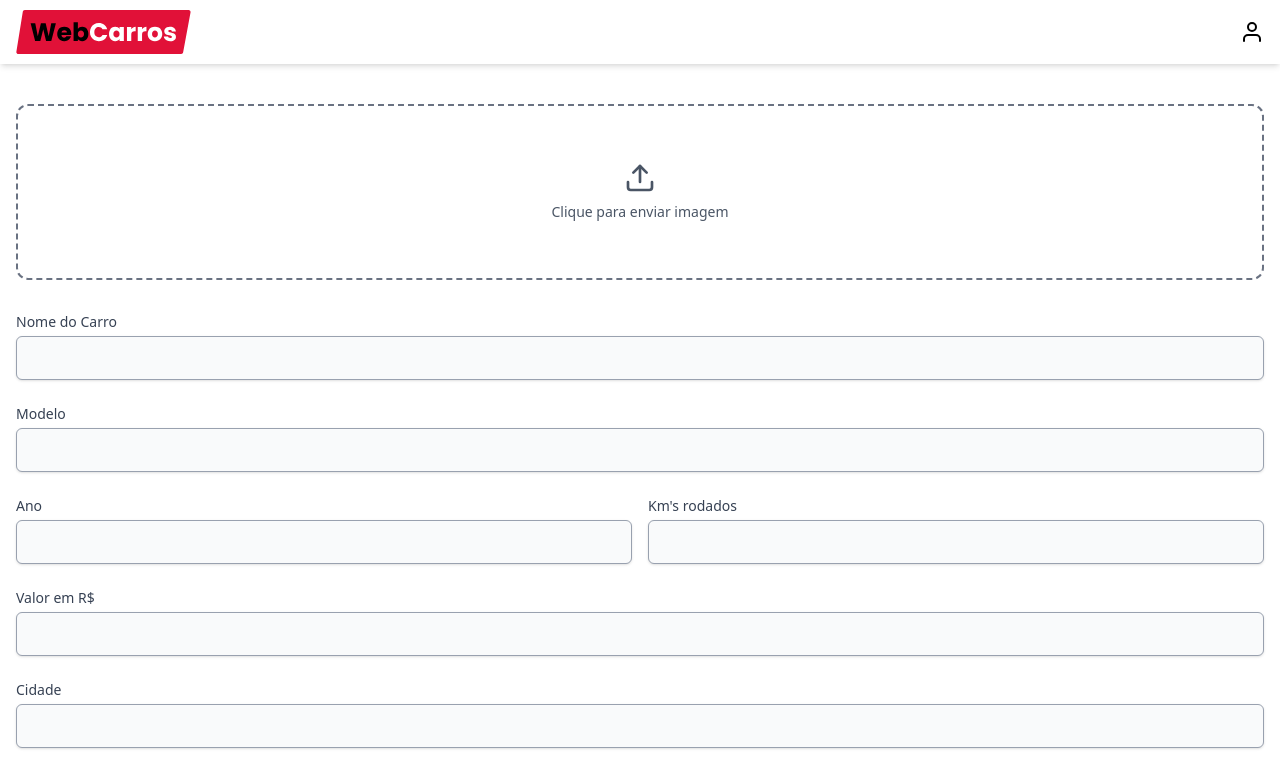
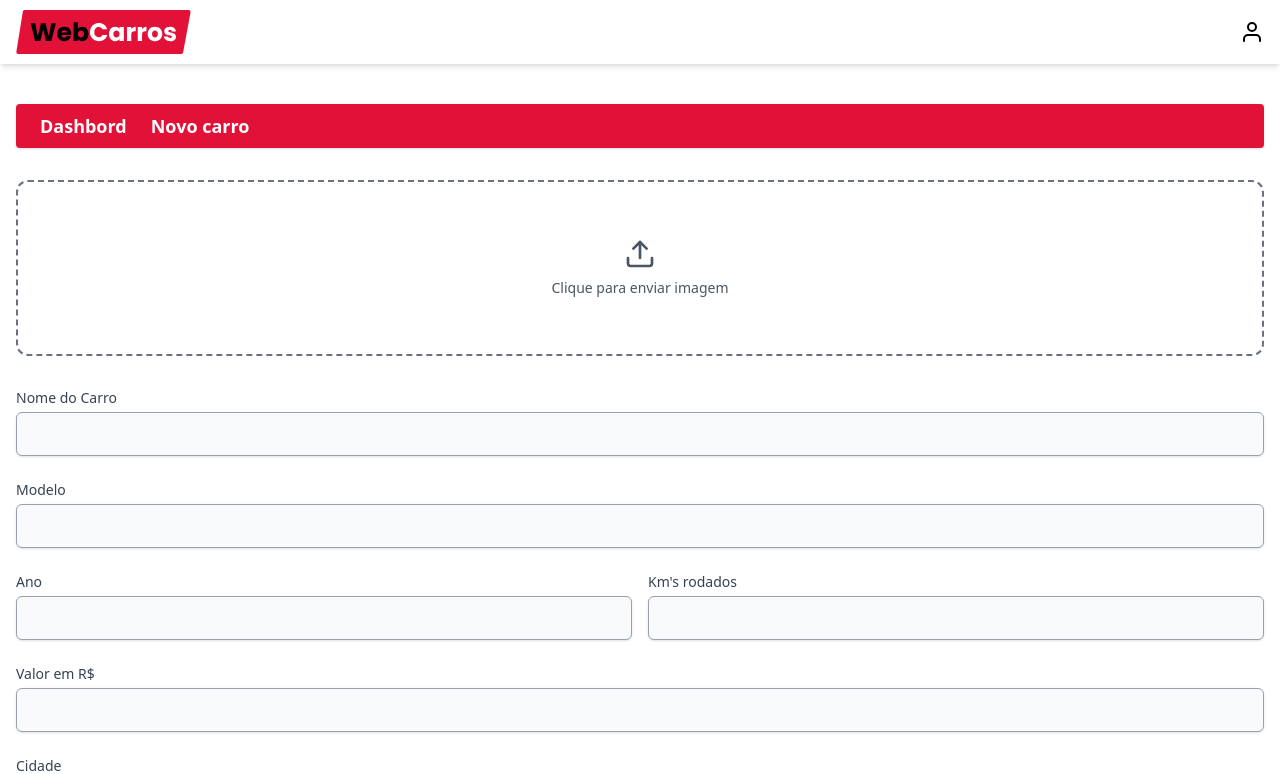
Before and after one commit to g4brielpy/webcarros, a React (Vite) app: page /dashboard/newcar in a window 1280 px wide. Shown: the top 774 px of the page. Built offline with nearby package versions, Linux system fonts and the light colour scheme; no server answers; sample sign-in values are in the browser's storage.

Commit message:
Add header do dashboard

```diff
--- a/src/pages/Dashboard/NewCar.tsx
+++ b/src/pages/Dashboard/NewCar.tsx
@@ -2,11 +2,13 @@ import { FiUpload } from "react-icons/fi";
 
 import { InputCustom } from "../../components/UI/InputCustom";
 import { ButtonCustom } from "../../components/UI/ButtonCustom";
+import { HeaderDashboard } from "../../components/HeaderDashboard";
 
 export default function NewCar() {
   return (
     <div className="container px-4 mx-auto my-10">
-      <main className="space-y-8">
+      <HeaderDashboard />
+      <main className="mt-8 space-y-8">
         <section>
           <button className="flex flex-col items-center justify-center border-2 border-dashed border-gray-500 rounded-xl w-full h-44 text-gray-600">
             <FiUpload size={32} />
```
